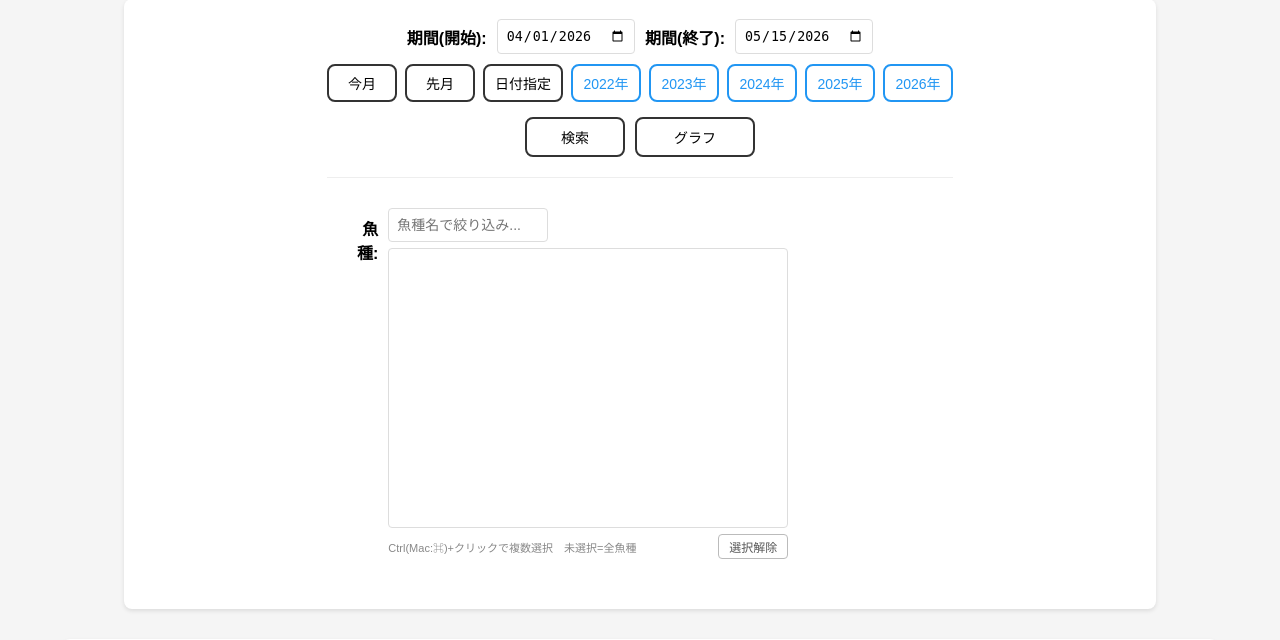
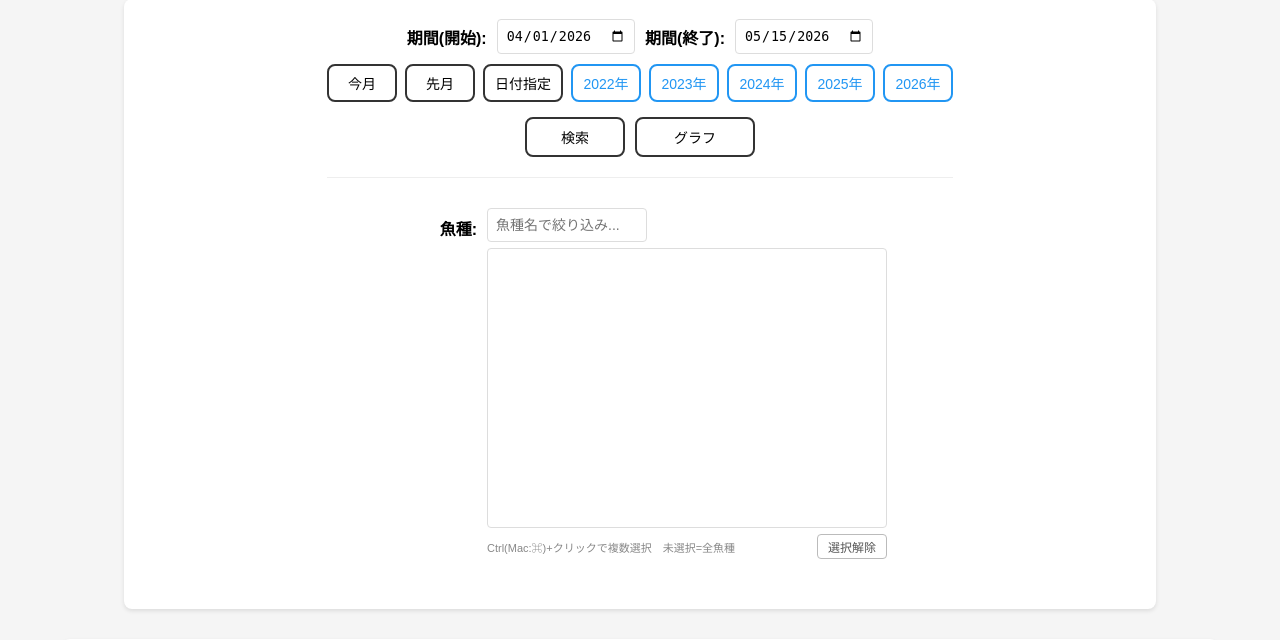
Before and after one commit to MarkStoneRiver/fishing-management, a Flask app: page /past_landings/ in a window 1280 px wide. Shown: the part 126-766 px from the top of the page. Run offline with Flask 3, Linux system fonts and the light colour scheme; data comes from the database, SQL or seed files in the repository; data that the repository does not hold is empty.

Commit message:
過去水揚げ情報画面（魚種：）の修正

```diff
--- a/templates/past_landings.html
+++ b/templates/past_landings.html
@@ -36,6 +36,8 @@
         .filter-item label {
             display: inline-block;
             width: 120px;
+            flex-shrink: 0;
+            white-space: nowrap;
             text-align: right;
             margin-right: 10px;
             font-weight: bold;
```
